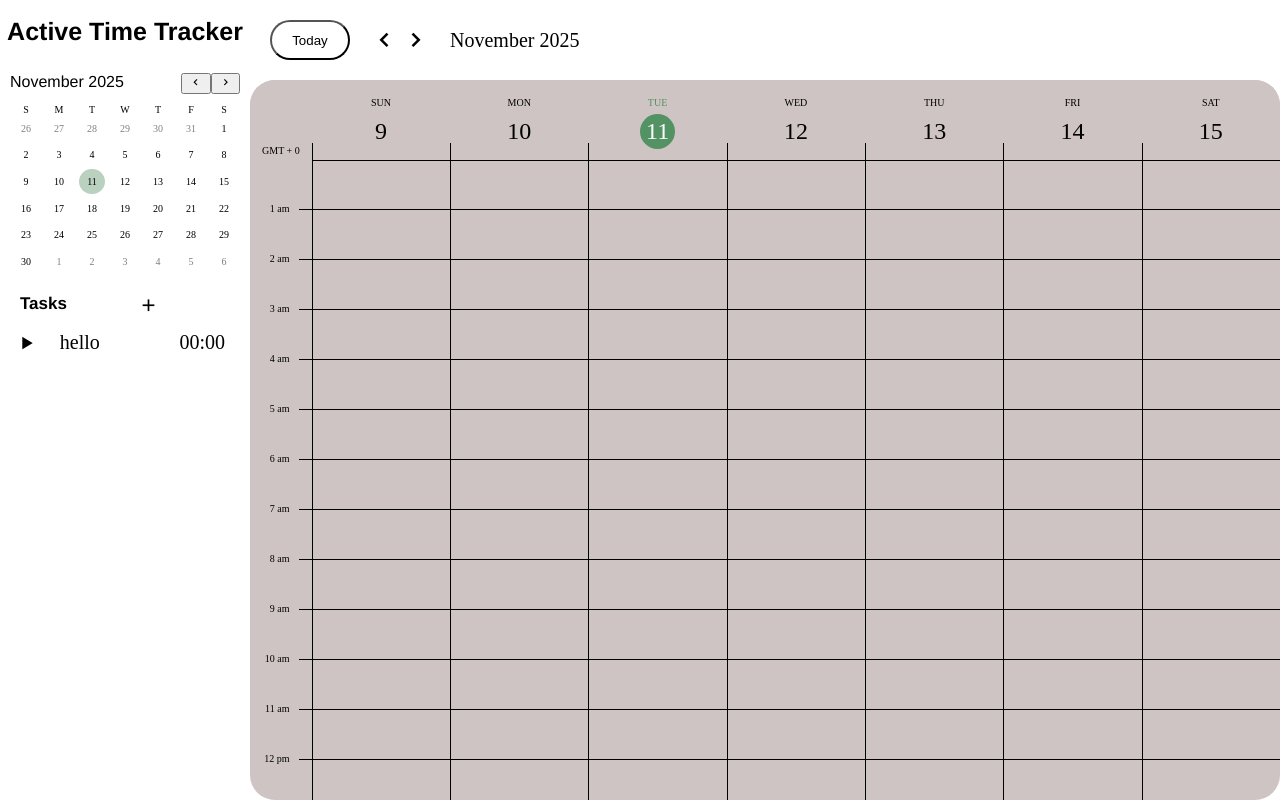
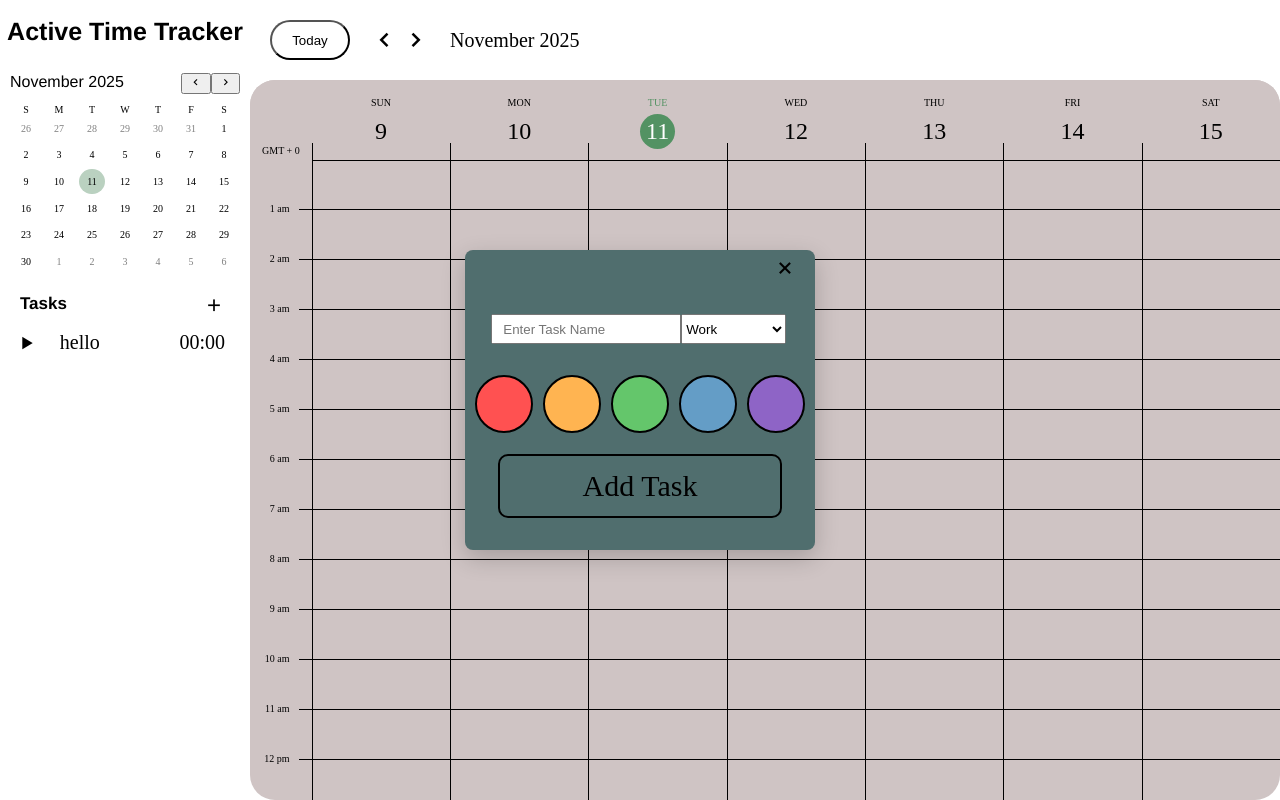
Before and after one commit to SimonX1a0/google-calendar, a React (Vite) app in the folder calendar-app/: page / in a window 1280 px wide. Built offline with nearby package versions, Linux system fonts and the light colour scheme.

Commit message:
added the popup window for addtask page

```diff
--- a/calendar-app/src/Calendar/SideBar/Progress/AddTaskPage.jsx
+++ b/calendar-app/src/Calendar/SideBar/Progress/AddTaskPage.jsx
@@ -1,8 +1,39 @@
 import style from './Progress.module.css'
-
-function AddTaskPage(){
+import { useState } from 'react'
+function AddTaskPage(props){
+    const show = props.show;
+    const setShow = props.setShow;
+    const taskList = props.list;
+    const colors=['#ff5151', '#ffb451', '#64c66b', '#649dc6', '#8e64c6']
+    const [colerSelected, setColerSelected] = useState();
     return(
-        <div></div>
+        <div className={style.addTaskPage}
+            style={
+                    show ?
+                    {display : 'flex'} :
+                    {display: 'none'}
+            }>
+            <div className={style.x}>
+                <i className='bx  bx-x'
+                onClick={()=>setShow(false)}></i>
+            </div>
+            <div className={style.taskName}>
+                <input type="text" placeholder='Enter Task Name' />
+                <select name="category" id="category">
+                    <option value="Work">Work</option>
+                    <option value="Entertainment">Entertainment</option>
+                    <option value="Casual Learning">Learning</option>
+                </select>
+            </div>
+            <div className={style.colors}>
+                <span className={style.red}></span>
+                <span className={style.orange}></span>
+                <span className={style.green}></span>
+                <span className={style.blue}></span>
+                <span className={style.purple}></span>
+            </div>
+            <div className={style.add}>Add Task</div>
+        </div>
     );
 }
 
--- a/calendar-app/src/Calendar/SideBar/Progress/Progress.jsx
+++ b/calendar-app/src/Calendar/SideBar/Progress/Progress.jsx
@@ -1,10 +1,9 @@
 import style from "./Progress.module.css"
 import Task from "./Task/Task.jsx"
 import AddTaskPage from './AddTaskPage.jsx'
-import { useContext } from "react";
+import { useState, useContext } from "react";
 import { CalendarContext } from "../../Calendar.jsx";
 function Progress(){
-    const ctx = useContext(CalendarContext);
     const taskList = [
         {
             id: 1,
@@ -12,12 +11,19 @@ function Progress(){
             color: '#36b151ff',
         }
     ];
+
+    const [show, setShow] = useState(true);
+
+
     return(
         <div className={style.progress}>
             <div className={style.header}>
                 <span className={style.title}>Tasks</span>
-                <button className={style.btn}><i className='bx bx-plus'></i></button>
-                <AddTaskPage></AddTaskPage>
+                <button className={style.btn}
+                onClick={()=>setShow(true)}>
+                    <i className='bx bx-plus'></i>
+                </button>
+                <AddTaskPage show={show} setShow={setShow} list={taskList}></AddTaskPage>
             </div>
             <div className="progress-list">
                 {taskList.map((task)=>(
--- a/calendar-app/src/Calendar/SideBar/Progress/Progress.module.css
+++ b/calendar-app/src/Calendar/SideBar/Progress/Progress.module.css
@@ -32,3 +32,112 @@
     border:none;
     font-size: 2rem;
 }
+
+.addTaskPage{
+    display: none;
+    padding-top: 5%;
+    align-items: center;
+    position: fixed;
+    top: 50%;
+    left: 50%;
+    transform: translate(-50%, -50%);
+    width: 350px;
+    height: 300px;
+    background-color: rgb(80, 110, 110);
+    z-index: 1000; /* keep it above overlays */
+    flex-direction: column; /* useful for layout inside */
+    box-shadow: 0 8px 24px rgba(0,0,0,0.2);
+    border-radius: 8px;
+    overflow: auto;
+    box-sizing: border-box;
+}
+
+.x{
+    position:absolute;
+    right: 5%;
+    top: 2%;
+    font-size: 2.5rem;
+}
+
+
+.taskName{
+    height:50px;
+    width: 85%;
+}
+
+.taskName input{
+    box-sizing: border-box;
+    height:30px;
+    outline: none;
+    padding:1rem;
+    width: 190px;
+}
+
+.taskName select{
+    height:30px;
+    box-sizing: border-box;
+    outline: none;
+}
+
+.colors{
+    width: 100%;
+    height: 80px;
+    box-sizing: border-box;
+    display: flex;
+    padding: 0 10px;
+    gap: 10px;
+    align-items: center;   /* add this */
+    justify-content: center;
+    margin-bottom: 1rem;
+}
+
+.colors span{
+    width: 20%;
+    aspect-ratio: 1/1;
+    border-radius: 50%;
+    border: 2px solid black;
+    transition-duration: 0.1s;
+    cursor: pointer;
+}
+
+.colors span.red {
+    background-color: #ff5151;
+}
+
+.colors span.orange {
+    background-color: #ffb451;
+}
+
+.colors span.green {
+    background-color: #64c66b;
+}
+
+.colors span.blue {
+    background-color: #649dc6;
+}
+
+.colors span.purple {
+    background-color: #8e64c6;
+}
+
+.colors span:hover{
+    border: 2px solid rgb(175, 153, 153);
+}
+
+.add{
+    width: 80%;
+    height: 60px;
+    margin: 0px auto;
+    border: 2px solid black;
+    display: flex;
+    align-items: center;
+    justify-content: center;
+    font-size: 3rem;
+    transition-duration: 0.15s;
+    border-radius: 1rem;
+}
+
+.add:hover{
+    background-color:#54bd93;
+    cursor: pointer;
+}
```
